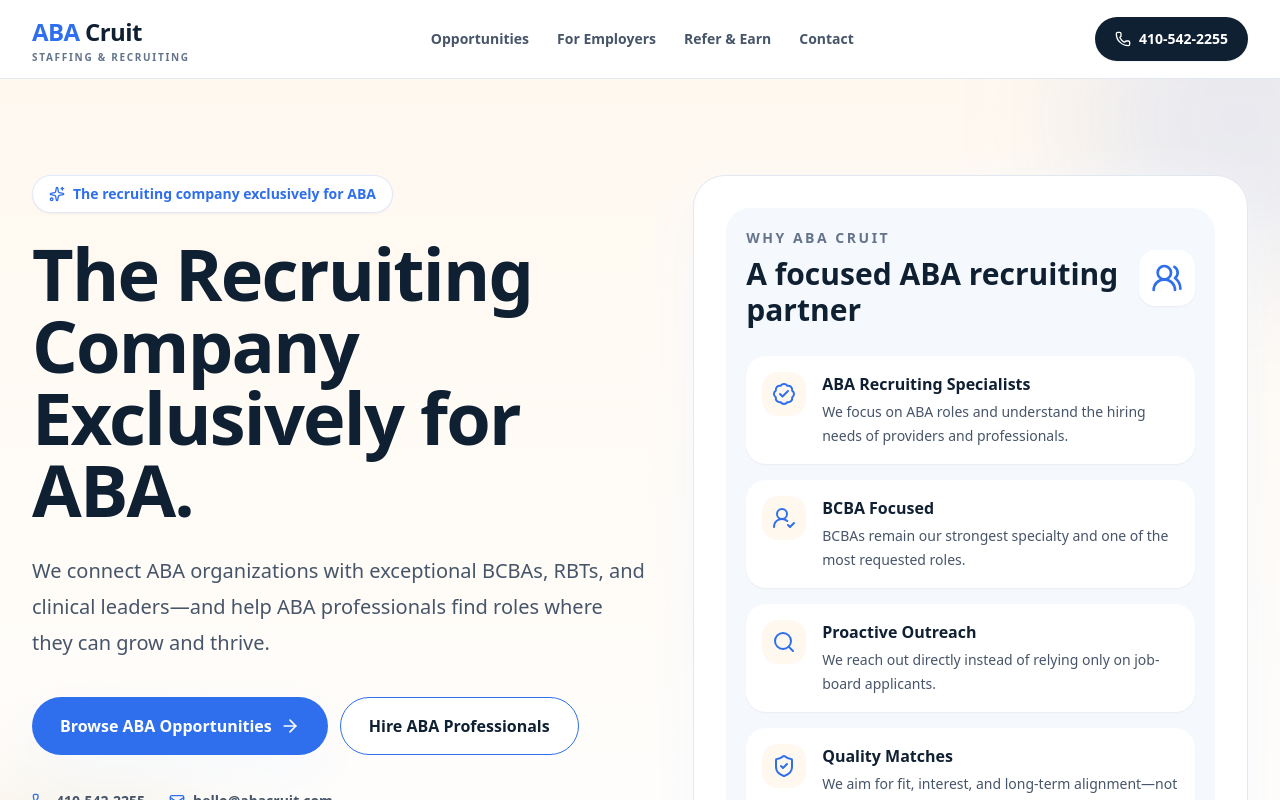
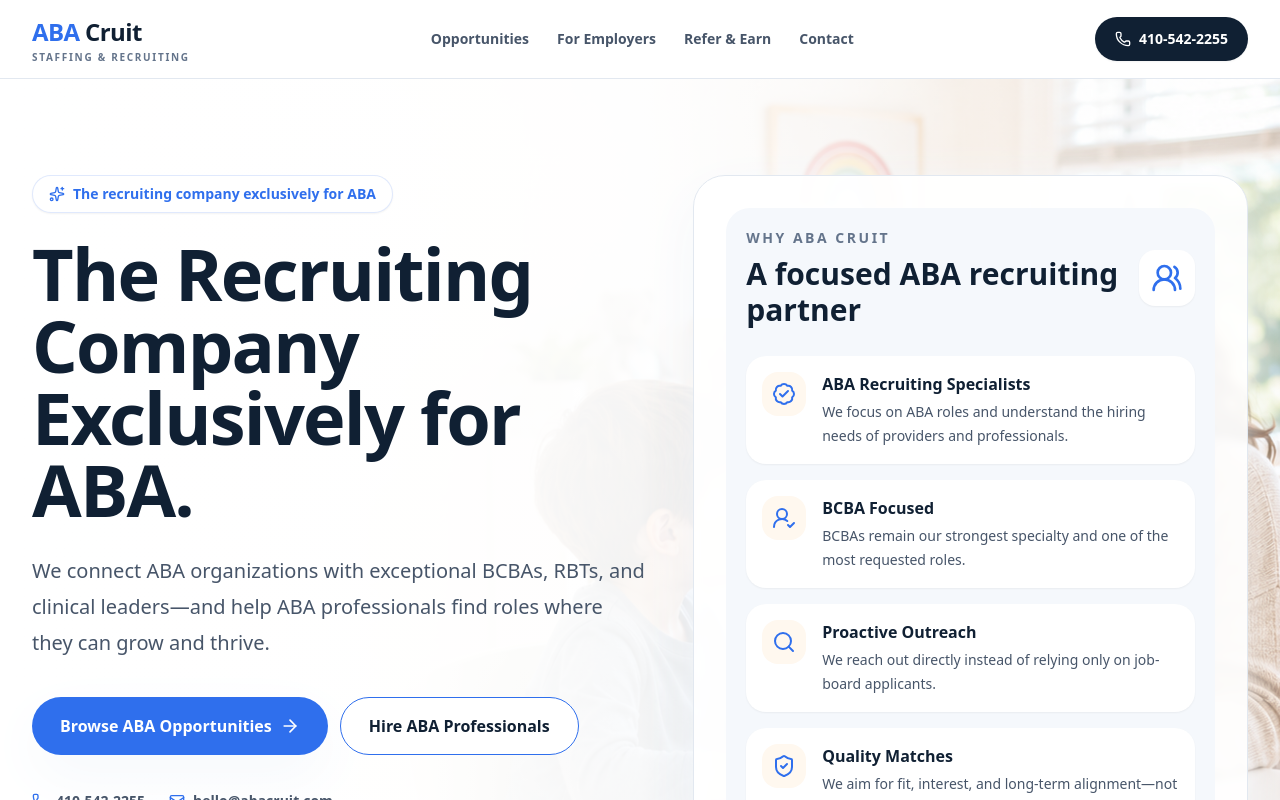
Before and after one commit to samuelhenig/aba-cruit, a Next.js app: page / in a window 1280 px wide. Shown: the top 800 px of the page. Built offline with nearby package versions, Linux system fonts and the light colour scheme.

Commit message:
Update page.tsx

```diff
--- a/app/page.tsx
+++ b/app/page.tsx
@@ -94,11 +94,17 @@
 
 function Hero() {
   return (
-    <section id="top" className="relative overflow-hidden bg-gradient-to-b from-warm to-white">
-      <div className="absolute right-[-120px] top-[-120px] h-80 w-80 rounded-full bg-blue/10 blur-3xl" />
-      <div className="absolute bottom-[-160px] left-[-120px] h-96 w-96 rounded-full bg-cream blur-2xl" />
+    <section id="top" className="relative overflow-hidden bg-white">
+      <div className="absolute inset-0">
+        <img
+          src="/images/hero-aba.jpg"
+          alt="ABA professional working with a child"
+          className="h-full w-full object-cover object-[72%_center]"
+        />
+        <div className="absolute inset-0 bg-gradient-to-r from-white via-white/95 to-white/15" />
+      </div>
 
-      <div className="relative mx-auto grid max-w-7xl gap-12 px-5 py-20 lg:grid-cols-[1.05fr_.95fr] lg:px-8 lg:py-24">
+      <div className="relative z-10 mx-auto grid max-w-7xl gap-12 px-5 py-20 lg:grid-cols-[1.05fr_.95fr] lg:px-8 lg:py-24">
         <div>
           <div className="mb-6 inline-flex items-center gap-2 rounded-full border border-blue/15 bg-white px-4 py-2 text-sm font-bold text-blue shadow-sm">
             <Sparkles className="h-4 w-4" />
@@ -138,7 +144,7 @@
           </div>
         </div>
 
-        <div className="rounded-[2rem] border border-slate-200 bg-white p-6 shadow-soft md:p-8">
+        <div className="rounded-[2rem] border border-slate-200 bg-white/95 p-6 shadow-soft backdrop-blur-sm md:p-8">
           <div className="rounded-[1.5rem] bg-soft p-5">
             <div className="flex items-center justify-between gap-4">
               <div>
```
